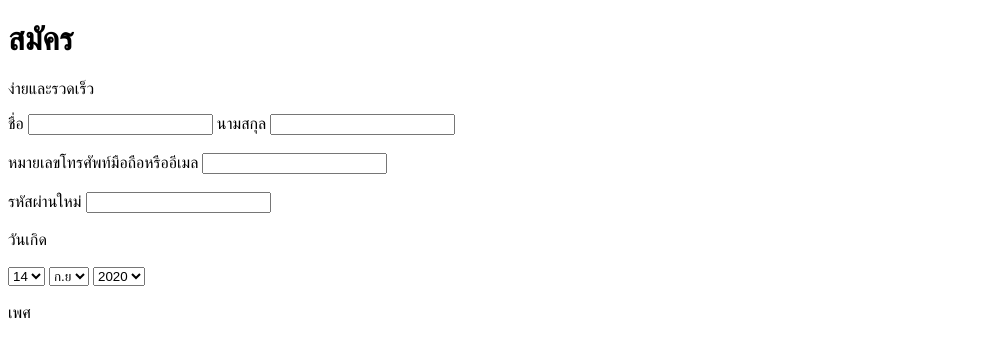
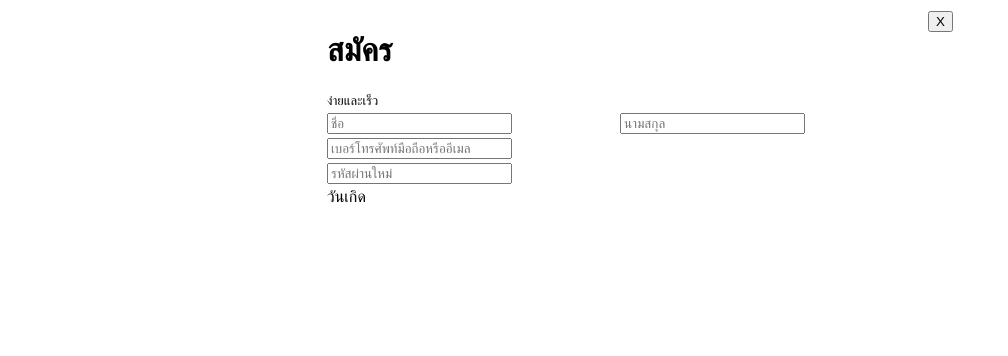
Before and after one commit to poleon48/ENGSE611, a plain HTML site: page Exam Lab/examlab1.html in a window 1280 px wide. Shown: the whole page, without its empty margins (0-1008 px from the left). Drawn offline with Linux system fonts and the light colour scheme.

Commit message:
Add files via upload

```diff
--- a/Exam Lab/examlab1.html
+++ b/Exam Lab/examlab1.html
@@ -5,37 +5,37 @@
     <meta name="viewport" content="width=device-width, initial-scale=1.0">
     <title>Examb</title>
 </head>
-<header>
-    <h1>สมัคร</h1>
-    <p>ง่ายและรวดเร็ว</p>
-</header>
-<form>
-    <label>ชื่อ</label>
-    <input type="text" name="name">
-    <label>นามสกุล</label>
-    <input type="text" lname="lname">
-    <br></br>
-    <label for="">หมายเลขโทรศัพท์มือถือหรืออีเมล</label>
-    <input type="text" phone="phone">
-    <br></br>
-    <label for="">รหัสผ่านใหม่</label>
-    <input type="password" password="password">
-    <br></br>
-    <label for="">วันเกิด</label>
-    <br></br>
-    <select name="Birtday" id="">
-        <option value="">14</option>
-    </select>
-    <select name="Birtday" id="">
-        <option value="">ก.ย</option>
-    </select>
-    <select name="Birtday" id="">
-        <option value="">2020</option>
-    </select>
-    <br></br>
-    <label for="">เพศ</label>
-    <br></br>
+<body >
+    <center>
+<table border="0" cellpaddinh="5" cellpaddinh="0"  width="50%" heinght="60%" bgcolr="">
+    <tr>
+        <td colspan="3">
+            <h1>สมัคร</h1>
+            <font face="Tahoma" size="2">ง่ายและเร็ว</font>
+        </td>
+        <td align="right" valign="top">
+            <button>X</button>
+        </td>
+            <tr>
+                <td><input type="text" placeholder="ชื่อ"></td>
+                <td><input type="text" name="lname" placeholder="นามสกุล"></td>
+        </tr>
+        <tr>
+            <td colspan="3"><input type="text" placeholder="เบอร์โทรศัพท์มือถือหรืออีเมล"></td>
+        </tr>
+        <tr>
+            <td colspan="3"><input type="text" placeholder="รหัสผ่านใหม่"></td>
+        </tr>
+        <tr>
+            <td>วันเกิด</td>
+        </tr>
+        <tr>
+            <td>
 
-</form>
+            </td>
+        </tr>
+</table>
+
+</body>
 
 </html>
```
